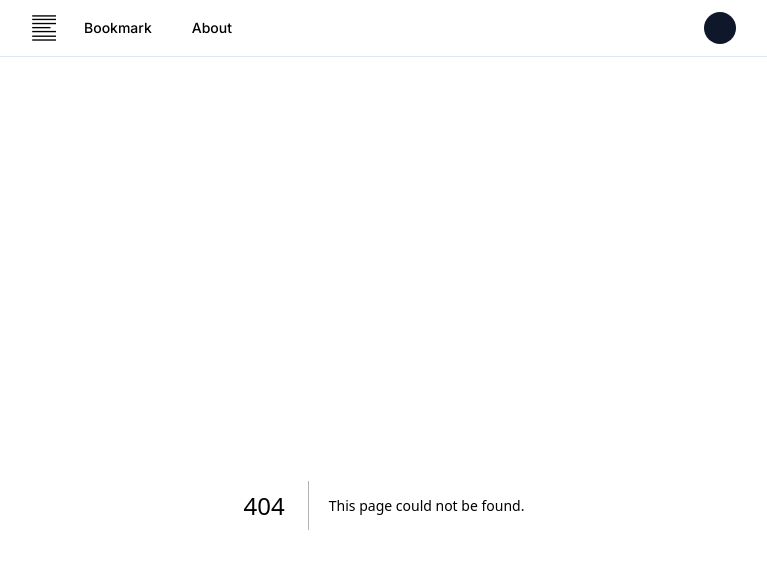
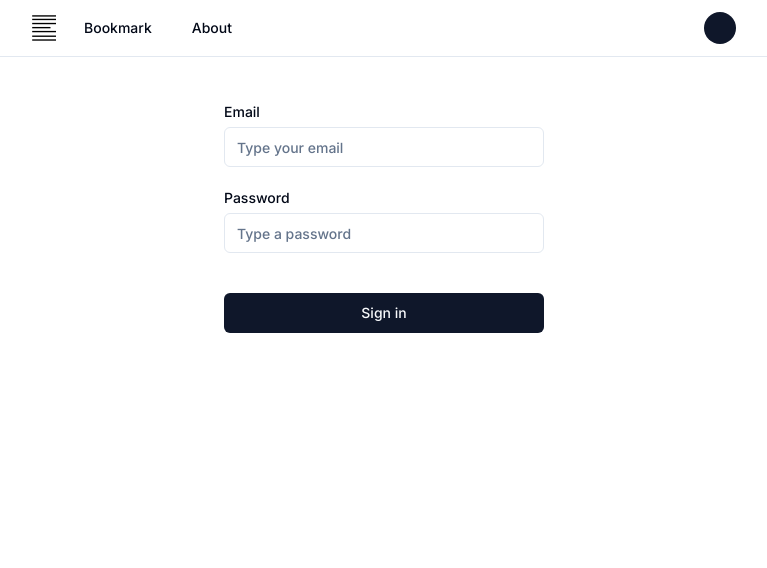
Before and after one commit to MildTomato/bookmark, a Next.js app: page /signin in a window 1280 px wide. Before the commit this address had no page. Shown: the top 568 px of the page, without its empty margins (256-1023 px from the left). Built offline with nearby package versions, Linux system fonts and the light colour scheme.

Commit message:
adding first action

```diff
--- a/package.json
+++ b/package.json
@@ -23,7 +23,8 @@
     "react": "^18",
     "react-dom": "^18",
     "tailwind-merge": "^2.1.0",
-    "tailwindcss-animate": "^1.0.7"
+    "tailwindcss-animate": "^1.0.7",
+    "zod": "^3.22.4"
   },
   "devDependencies": {
     "@types/node": "^20",
--- a/src/app/websites.tsx
+++ b/src/app/Bookmarks.tsx
@@ -58,17 +58,21 @@ async function Websites() {
             className="group border-b last:border-b-0 flex items-center py-2 gap-6 justify-between"
           >
             <div className="flex items-center gap-4">
-              <figure className="w-6 h-6 relative bg-black/10 border border-black/10 rounded flex items-center justify-center">
-                <Globe className="w-4 text" />
+              <figure className="w-6 h-6 relative bg-black/[2%] group-hover:bg-black/[5%] border border-black/10 rounded-lg flex items-center justify-center">
+                <Globe className="w-4 text" strokeWidth={1} />
               </figure>
-              <a href={website.url} className="text-sm">
-                <span>{website.name}</span>
-              </a>
+
               <a href={website.url} className="font-mono text-sm">
                 <span>{website.url}</span>
               </a>
 
-              <p className="text-sm truncate">{website.description}</p>
+              <a href={website.url} className="text-sm">
+                <span>{website.name}</span>
+              </a>
+
+              <p className="text-sm truncate  text-muted-foreground">
+                {website.description}
+              </p>
             </div>
             <Button
               variant={"link"}
--- a/src/app/page.tsx
+++ b/src/app/page.tsx
@@ -3,7 +3,7 @@ import { Input } from "@/components/ui/input";
 import { Label } from "@/components/ui/label";
 import { Search } from "lucide-react";
 import Image from "next/image";
-import { Websites } from "./websites";
+import { Websites } from "./Bookmarks";
 
 export default function Home() {
   return (
--- /dev/null
+++ b/src/app/signin/actions.ts
@@ -0,0 +1,50 @@
+"use server";
+
+import { createClient } from "@/lib/supabase/server";
+import { revalidatePath } from "next/cache";
+import { cookies } from "next/headers";
+import { redirect } from "next/navigation";
+import { z } from "zod";
+
+export async function actionSignIn(prevState: any, formData: FormData) {
+  const cookieStore = cookies();
+  const supabase = createClient(cookieStore);
+
+  let redirectUrl = "";
+
+  const schema = z.object({
+    email: z.string(),
+    password: z.string(),
+  });
+
+  const data = schema.parse({
+    email: formData.get("email"),
+    password: formData.get("password"),
+  });
+
+  try {
+    const { data: signInData, error } = await supabase.auth.signInWithPassword({
+      email: data.email,
+      password: data.password,
+    });
+
+    if (error) {
+      throw error;
+    }
+
+    revalidatePath(`/`);
+    redirect("/");
+  } catch (error: any) {
+    // console.log(error);
+    console.log(error.message);
+    return {
+      success: false,
+      message: error.message,
+      error: error.message,
+      data: {
+        email: data.email,
+        password: data.password,
+      },
+    };
+  }
+}
--- /dev/null
+++ b/src/app/signin/page.tsx
@@ -0,0 +1,11 @@
+import { SignInForm } from "@/components/auth/EmailSignIn";
+
+export default function SignIn() {
+  return (
+    <div className="max-w-site mx-auto px-site">
+      <div className="max-w-xs mx-auto">
+        <SignInForm />
+      </div>
+    </div>
+  );
+}
--- /dev/null
+++ b/src/components/auth/EmailSignIn.tsx
@@ -0,0 +1,69 @@
+"use client";
+
+import { actionSignIn } from "@/app/signin/actions";
+import { useFormState, useFormStatus } from "react-dom";
+import { Button } from "../ui/button";
+import { Input } from "../ui/input";
+import { Label } from "../ui/label";
+import { Loader2Icon } from "lucide-react";
+
+async function SignInForm() {
+  const initialState = {
+    message: undefined,
+    success: undefined,
+    error: undefined,
+    data: {
+      email: "",
+      password: "",
+    },
+  };
+
+  const [state, formAction] = useFormState(actionSignIn, initialState);
+
+  const SubmitButton = () => {
+    const { pending } = useFormStatus();
+
+    return (
+      <Button disabled={pending} className="mt-2" type="submit">
+        {pending && <Loader2Icon className="animate-spin" />}
+        Sign in
+      </Button>
+    );
+  };
+
+  return (
+    <form action={formAction} className="flex flex-col gap-8">
+      <div className="flex flex-col gap-6">
+        <Label htmlFor="email">
+          Email
+          <Input
+            className="mt-2"
+            name="email"
+            type="email"
+            placeholder="Type your email"
+            required
+            defaultValue={state.data.email}
+          />
+        </Label>
+        <Label htmlFor="password">
+          Password
+          <Input
+            className="mt-2"
+            name="password"
+            type="password"
+            placeholder="Type a password"
+            required
+            defaultValue={state.data.password}
+          />
+        </Label>
+      </div>
+      <div className="flex flex-col gap-6">
+        <SubmitButton />
+        {state.error && <p className="text-destructive">{state.error}</p>}
+        <p className="sr-only">{state.message}</p>
+      </div>
+    </form>
+  );
+}
+
+export { SignInForm };
--- /dev/null
+++ b/src/components/auth/EmailSignUp.tsx
@@ -0,0 +1,42 @@
+import { createClient } from "@/lib/supabase/server";
+import { Button } from "../ui/button";
+import { Input } from "../ui/input";
+import { Label } from "../ui/label";
+import { cookies, headers } from "next/headers";
+import { redirect } from "next/navigation";
+
+async function signUpWithEmailAndPassword(email: string, password: string) {
+  async function SignUp(email: string, password: string) {
+    "use server";
+
+    const origin = headers().get("origin");
+    const cookieStore = cookies();
+    const supabase = createClient(cookieStore);
+
+    const { data, error } = await supabase.auth.signUp({
+      email: "example@email.com",
+      password: "example-password",
+    });
+
+    if (error) {
+      console.log(error.message);
+      return redirect(`/login?message=${error.message}`);
+    } else {
+      return redirect("/");
+    }
+  }
+
+  return (
+    <form action={() => {}}>
+      <Label htmlFor="email">
+        Email
+        <Input name="email" type="email" placeholder="Type your email" />
+      </Label>
+      <Label htmlFor="password">
+        Password
+        <Input name="password" type="password" placeholder="Type a password" />
+      </Label>
+      <Button>Sign up</Button>
+    </form>
+  );
+}
```
Also changed, not shown: react.d.ts (added, +14 -0 lines), supabase/templates/invite.html (added, +13 -0 lines), 2 other files (tests, documents, lock files or other folders).
